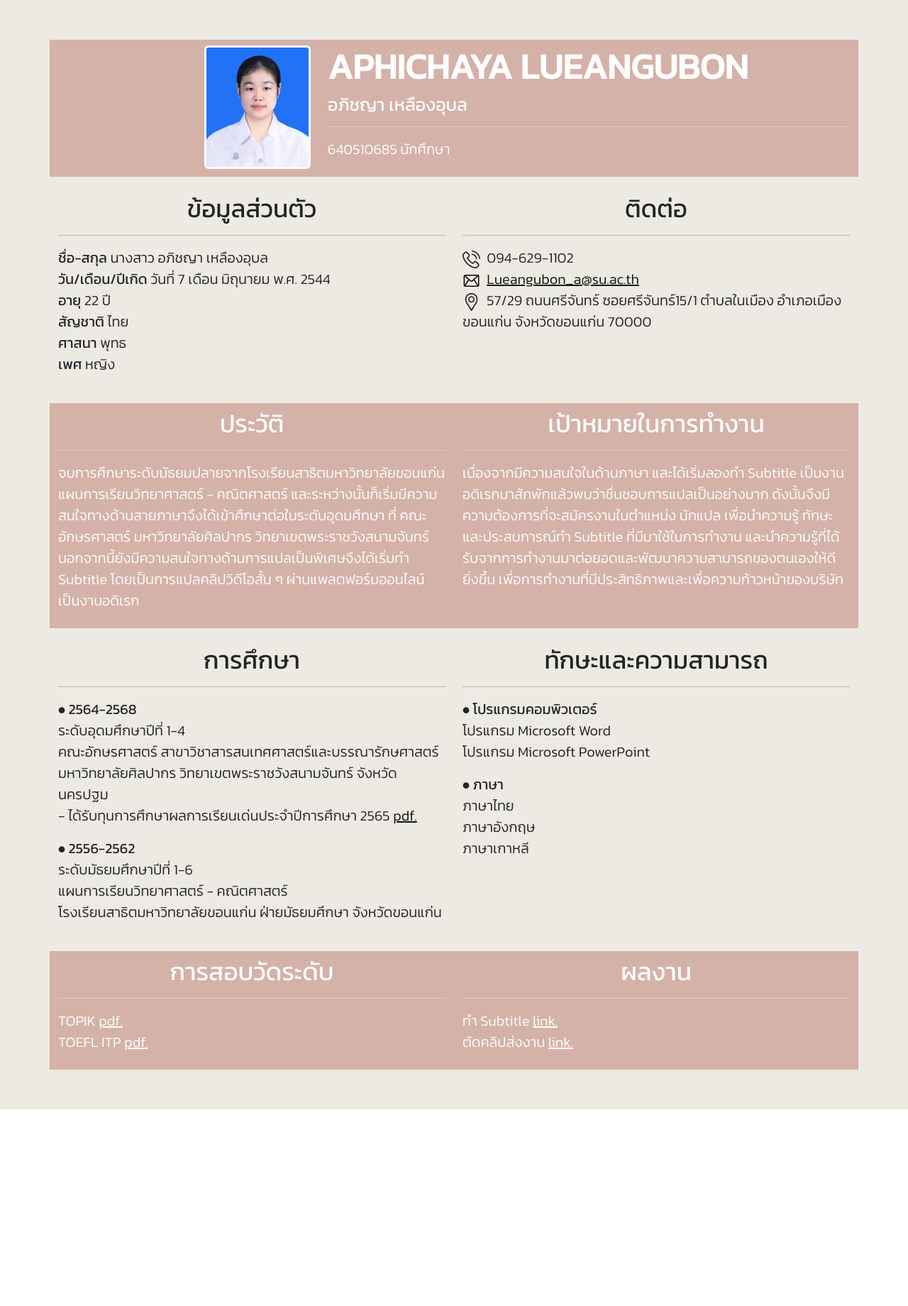
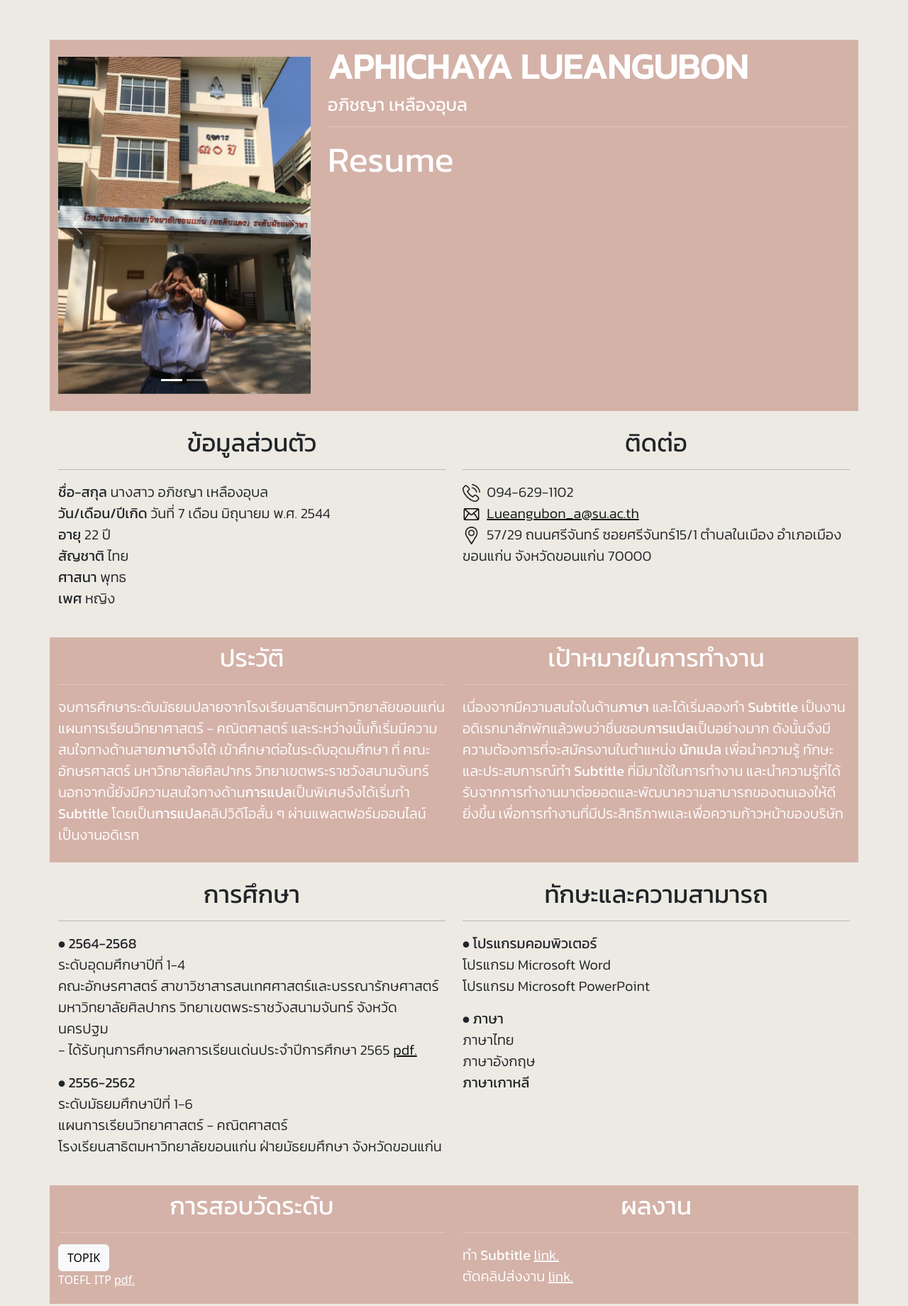
Before and after one commit to aphichaya-lueangubon/resume, a plain HTML site: page index.html in a window 1280 px wide. Shown: the whole page at 71% size. Before the commit the page ends 1563 px from the top, so only its background shows below. Drawn offline with nearby package versions, Linux system fonts and the light colour scheme.

Commit message:
version5
เพิ่ม SEO, Modal, Carousel

```diff
--- a/index.html
+++ b/index.html
@@ -3,7 +3,7 @@
   <head>
     <meta http-equiv="content-type" content="text/html; charset=utf-8">
     <meta name="viewport" content="width=device-width, initial-scale=1">
-    <title>Bootstrap demo</title>
+    <title>Web_Resume</title>
     <link href="https://cdn.jsdelivr.net/npm/bootstrap@5.3.2/dist/css/bootstrap.min.css"
 
       rel="stylesheet" integrity="sha384-T3c6CoIi6uLrA9TneNEoa7RxnatzjcDSCmG1MXxSR1GAsXEV/Dwwykc2MPK8M2HN"
@@ -25,20 +25,43 @@
     <link href="https://fonts.googleapis.com/css2?family=Kanit&amp;display=swap"
 
       rel="stylesheet">
+    <meta name="description" content="Resume สมัครงานในตำแหน่งนักแปล">
+    <meta name="keywords" content="Resume, นักแปล, Subtitle, การแปล, การสอบวัดระดับ, ภาษาเกาหลี, ภาษา">
   </head>
   <body class="my-bg">
     <div class="container ">
       <div class="row grid gap-0 row-gap-3 mt-5 ">
         <div class="col-md-4 col-sm-4 text-end py-2 my-2 g-col-12 my-bg-2  ">
-          <div> <img src="images/640510685%20.jpeg" class="img-fluid rounded my-border "
+          <div id="carouselExampleIndicators" class="carousel slide text-center py-2 my-2 g-col-12">
+            <div class="carousel-indicators"> <button type="button" data-bs-target="#carouselExampleIndicators"
 
-              alt="image" height="180" width="150"> </div>
+                data-bs-slide-to="0" class="active" aria-current="true" aria-label="Slide 1"></button>
+              <button type="button" data-bs-target="#carouselExampleIndicators"
+
+                data-bs-slide-to="1" aria-label="Slide 2"></button> </div>
+            <div class="carousel-inner">
+              <div class="carousel-item active"> <img src="images/_image.jpg" class="img-fluid  "
+
+                  alt="image"> </div>
+              <div class="carousel-item"> <img src="images/image__.jpg" class="d-block w-100"
+
+                  alt="..."> </div>
+            </div>
+            <button class="carousel-control-prev" type="button" data-bs-target="#carouselExampleIndicators"
+
+              data-bs-slide="prev"> <span class="carousel-control-prev-icon" aria-hidden="true"></span>
+              <span class="visually-hidden">Previous</span> </button> <button
+
+              class="carousel-control-next" type="button" data-bs-target="#carouselExampleIndicators"
+
+              data-bs-slide="next"> <span class="carousel-control-next-icon" aria-hidden="true"></span>
+              <span class="visually-hidden">Next</span> </button> </div>
         </div>
         <div class="col-md-8 col-sm-8 py-2 my-2 g-col-12 my-bg-2 my-text">
           <h1><strong>APHICHAYA LUEANGUBON</strong></h1>
           <h2> อภิชญา เหลืองอุบล </h2>
           <hr>
-          <p>640510685 นักศึกษา </p>
+          <h1>Resume </h1>
         </div>
       </div>
       <div class="row grid gap-0 row-gap-3 ">
@@ -71,18 +94,18 @@
           <hr>
           <p> จบการศึกษาระดับมัธยมปลายจากโรงเรียนสาธิตมหาวิทยาลัยขอนแก่น
             แผนการเรียนวิทยาศาสตร์ - คณิตศาสตร์
-            และระหว่างนั้นก็เริ่มมีความสนใจทางด้านสายภาษาจึงได้เข้าศึกษาต่อในระดับอุดมศึกษา
-            ที่ คณะอักษรศาสตร์ มหาวิทยาลัยศิลปากร วิทยาเขตพระราชวังสนามจันทร์
-            นอกจากนี้ยังมีความสนใจทางด้านการแปลเป็นพิเศษจึงได้เริ่มทำ Subtitle
-            โดยเป็นการแปลคลิปวิดีโอสั้น ๆ ผ่านแพลตฟอร์มออนไลน์เป็นงานอดิเรก </p>
+            และระหว่างนั้นก็เริ่มมีความสนใจทางด้านสาย<strong>ภาษา</strong>จึงได้
+            เข้าศึกษาต่อในระดับอุดมศึกษา ที่ คณะอักษรศาสตร์ มหาวิทยาลัยศิลปากร
+            วิทยาเขตพระราชวังสนามจันทร์ นอกจากนี้ยังมีความสนใจทางด้าน<strong>การแปล</strong>เป็นพิเศษจึงได้เริ่มทำ <strong>Subtitle</strong>
+            โดยเป็น<strong>การแปล</strong>คลิปวิดีโอสั้น ๆ
+            ผ่านแพลตฟอร์มออนไลน์เป็นงานอดิเรก </p>
         </div>
         <div class="col-md-6 col-sm-6 py-2 my-2 g-col-12 my-bg-2  my-text">
           <h5> เป้าหมายในการทำงาน</h5>
           <hr>
-          <p> เนื่องจากมีความสนใจในด้านภาษา และได้เริ่มลองทำ Subtitle
-            เป็นงานอดิเรกมาสักพักแล้วพบว่าชื่นชอบการแปลเป็นอย่างมาก
-            ดังนั้นจึงมีความต้องการที่จะสมัครงานในตำแหน่ง นักแปล เพื่อนำความรู้
-            ทักษะ และประสบการณ์ทำ Subtitle ที่มีมาใช้ในการทำงาน
+          <p> เนื่องจากมีความสนใจในด้าน<strong>ภาษา</strong> และได้เริ่มลองทำ <strong>Subtitle</strong>
+            เป็นงานอดิเรกมาสักพักแล้วพบว่าชื่นชอบ<strong>การแปล</strong>เป็นอย่างมาก ดังนั้นจึงมีความต้องการที่จะสมัครงานในตำแหน่ง <strong>นักแปล</strong> เพื่อนำความรู้ ทักษะ และประสบการณ์ทำ <strong>Subtitle
+              </strong> ที่มีมาใช้ในการทำงาน
             และนำความรู้ที่ได้รับจากการทำงานมาต่อยอดและพัฒนาความสามารถของตนเองให้ดียิ่งขึ้น
             เพื่อการทำงานที่มีประสิทธิภาพและเพื่อความก้าวหน้าของบริษัท </p>
         </div>
@@ -112,20 +135,41 @@
           <p> <strong>⦁ ภาษา</strong><br>
             ภาษาไทย<br>
             ภาษาอังกฤษ<br>
-            ภาษาเกาหลี </p>
+            <strong>ภาษาเกาหลี</strong> </p>
         </div>
       </div>
       <div class="row grid gap-0 row-gap-3 mb-5 ">
         <div class="col-md-6 col-sm-6 py-2 my-2   g-col-12 my-bg-2 my-text  ">
           <h5> การสอบวัดระดับ</h5>
           <hr>
-          <p> TOPIK <a href="file/topik.pdf" target="_blank" style="color: white;">pdf.
-              </a> <br> TOEFL ITP <a href="file/toefl.pdf" target="_blank" style="color: white;">pdf.
-              </a></p> </div>
+          <!-- Button trigger modal --> <button type="button" class="btn btn-light"
+
+            data-bs-toggle="modal" data-bs-target="#exampleModal"> TOPIK </button>
+          <!-- Modal -->
+          <div class="modal fade" id="exampleModal" tabindex="-1" aria-labelledby="exampleModalLabel"
+
+            aria-hidden="true">
+            <div class="modal-dialog">
+              <div class="modal-content">
+                <div class="modal-header">
+                  <h1 class="modal-title fs-5" id="exampleModalLabel">ผลสอบวัด
+                    ระดับภาษาเกาหลี</h1>
+                  <button type="button" class="btn-close" data-bs-dismiss="modal"
+
+                    aria-label="Close"></button> </div>
+                <div class="modal-body"> <img src="images/topik.png" class="img-fluid  "
+
+                    alt="..."> </div>
+              </div>
+            </div>
+          </div>
+          <br>
+          TOEFL ITP <a href="file/toefl.pdf" target="_blank" style="color: white;">pdf.
+            </a> </div>
         <div class="col-md-6 col-sm-6 py-2 my-2 g-col-12 my-bg-2 my-text ">
           <h5>ผลงาน</h5>
           <hr>
-          <p> ทำ Subtitle <a href="https://drive.google.com/file/d/1CJVWRXHa0XfIAqv_XrRMr5pSCrCn8Yo1/view?usp=sharing"
+          <p> ทำ <strong>Subtitle</strong> <a href="https://drive.google.com/file/d/1CJVWRXHa0XfIAqv_XrRMr5pSCrCn8Yo1/view?usp=sharing"
 
               target="_blank" style="color: white;">link. </a> <br>
             ตัดคลิปส่งงาน <a href="https://drive.google.com/file/d/1eH52LRDb15dOI01N4ijtMbMNBl0Yo6BS/view?usp=drivesdk"
```
Also changed, not shown: images/_image.jpg (added), images/image__.jpg (added), images/topik.png (added), 1 other file.
